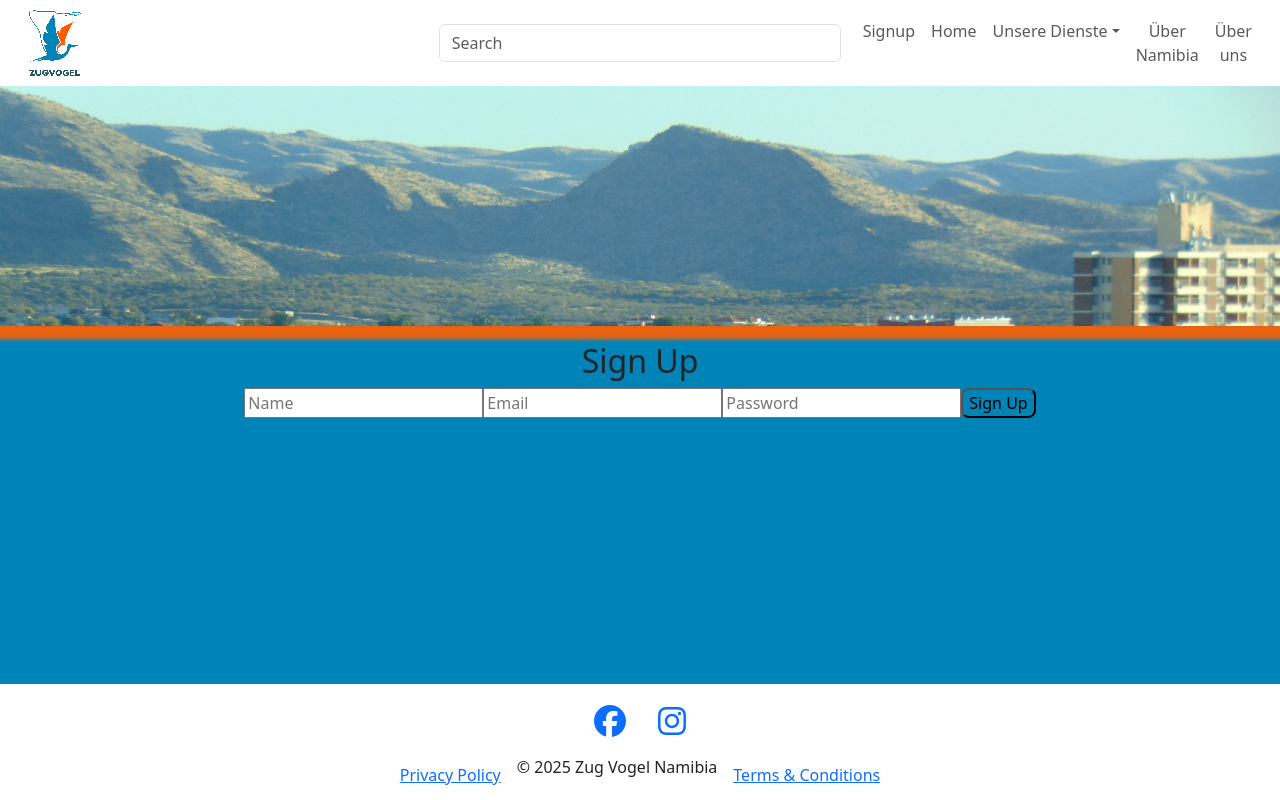
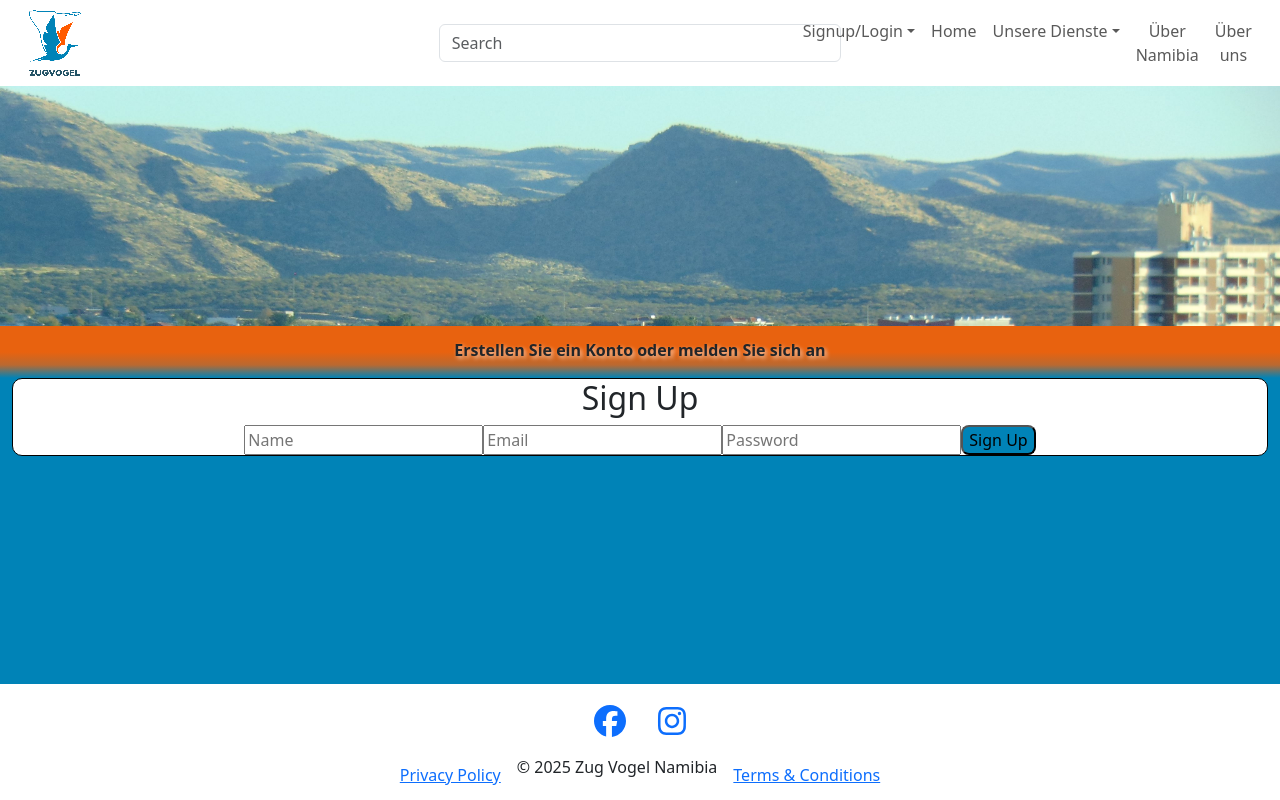
Before and after one commit to Inotila/Zug-Vogel, a React (Create React App) app in the folder frontend/: page /signup in a window 1280 px wide. Built offline with nearby package versions, Linux system fonts and the light colour scheme.

Commit message:
Added drop downs to nav and a logout function

```diff
--- a/frontend/src/components/navbar/navbar.tsx
+++ b/frontend/src/components/navbar/navbar.tsx
@@ -1,17 +1,27 @@
 import React from "react";
-import { Link } from "react-router-dom";
+import { Link, useNavigate } from "react-router-dom";
 import "../../assets/css/index.css";
 import logo from "../../assets/images/logo-images/nav-zug-vogel-color-logo.png";
 import "./navbar.css";
 
 const Navbar: React.FC = () => {
-  // Check if the user is logged in
+  const navigate = useNavigate();
+
+  // Check if the user is logged in by looking for the token in localStorage
+  const token = localStorage.getItem('token');
   const userName = localStorage.getItem('userName');
+
+  const handleLogout = () => {
+    localStorage.removeItem('token');
+    localStorage.removeItem('userName');
+    navigate('/'); // Redirect to the homepage after logging out
+  };
 
   return (
     <nav className="navbar navbar-expand-lg navbar-light">
       <div className="container-fluid">
         <div className="row w-100 align-items-center">
+
           {/* Logo */}
           <div className="col-4 d-flex justify-content-start">
             <Link to="/" className="navbar-brand">
@@ -47,22 +57,57 @@ const Navbar: React.FC = () => {
             {/* Navbar Links (inside the same column) */}
             <div className="collapse navbar-collapse justify-content-end" id="navbarNav">
               <ul className="navbar-nav">
-                {userName ? (
-                  // If user is logged in, show their name and link to profile page
-                  <li className="nav-item">
-                    <Link className="nav-link mx-3" to="/profile">
-                      {userName}
+                {token ? (
+                  <li className="nav-item dropdown">
+                    <Link
+                      className="nav-link dropdown-toggle mx-3"
+                      to="#"
+                      id="navbarDropdown"
+                      role="button"
+                      data-bs-toggle="dropdown"
+                      aria-expanded="false"
+                    >
+                      {userName} {/* Display user's name */}
                     </Link>
+                    <ul className="dropdown-menu text-center" aria-labelledby="navbarDropdown">
+                      <li>
+                        <Link className="dropdown-item" to="/profile">
+                          Profile
+                        </Link>
+                      </li>
+                      <li>
+                        <button className="dropdown-item" onClick={handleLogout}>
+                          Logout
+                        </button>
+                      </li>
+                    </ul>
                   </li>
                 ) : (
-                  // Otherwise, show the signup link
-                  <li className="nav-item">
-                    <Link className="nav-link mx-3" to="/signup">
-                      Signup
+                  <li className="nav-item dropdown">
+                    <Link
+                      className="nav-link dropdown-toggle mx-3"
+                      to="#"
+                      id="navbarDropdown"
+                      role="button"
+                      data-bs-toggle="dropdown"
+                      aria-expanded="false"
+                    >
+                      Signup/Login
                     </Link>
+                    <ul className="dropdown-menu text-center" aria-labelledby="navbarDropdown">
+                      <li>
+                        <Link className="dropdown-item" to="/login">
+                          Login
+                        </Link>
+                      </li>
+                      <li>
+                        <Link className="dropdown-item" to="/signup">
+                          Signup
+                        </Link>
+                      </li>
+                    </ul>
                   </li>
                 )}
-
                 <li className="nav-item">
                   <Link className="nav-link" to="/">
                     Home
--- /dev/null
+++ b/frontend/src/components/userAuth/assets/css/signup.css
@@ -0,0 +1,15 @@
+.signup-login-container{
+    background-color: #fff;
+    border: 1px solid black;
+    border-radius: 10px;
+    display: flex; /* Enables flexbox */
+    flex-direction: column; /* Stack items vertically */
+    align-items: center; /* Centers items horizontally */
+    justify-content: center; /* Centers items vertically */
+    text-align: center; /* Ensures text is centered */
+    margin: 0rem 0.75rem;
+}
+
+input {
+    margin: 0.75rem 0.75rem;
+}
--- a/frontend/src/components/userAuth/signup.tsx
+++ b/frontend/src/components/userAuth/signup.tsx
@@ -1,6 +1,7 @@
 import React, { useState } from 'react';
 import { useNavigate } from 'react-router-dom';
 import '../../assets/css/index.css';
+import './assets/css/signup.css';
 
 import { registerUser, loginUser } from '../../services/authService';
 
@@ -46,13 +47,13 @@ const SignUpPage: React.FC = () => {
             <div className="row hero-text-container text-center">
                 <div className="col">
                     <div className='hero-text'>
-                        <p></p>
+                        <p>Erstellen Sie ein Konto oder melden Sie sich an</p>
                     </div>
                 </div>
             </div>
             <div className="row">
                 <div className="col">
-                    <div>
+                    <div className='signup-login-container'>
                         <h2>Sign Up</h2>
                         <form onSubmit={handleSubmit}>
                             <input
```
